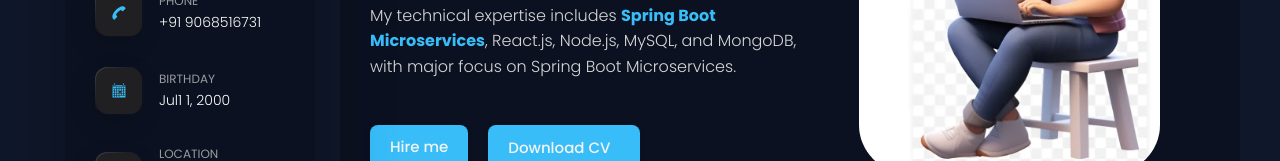
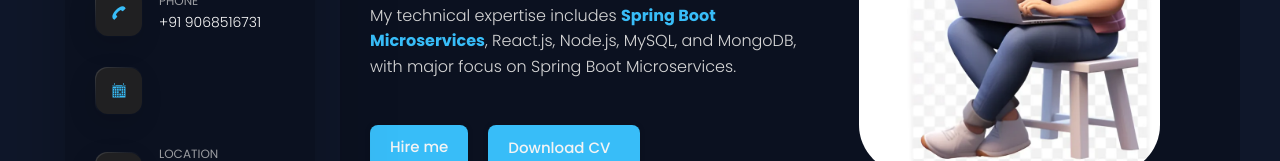
Before and after one commit to Aadil1720/MyPortfolio, a React (Vite) app: page / in a window 1280 px wide. Shown: the part 424-585 px from the top of the page. Built offline with nearby package versions, Linux system fonts and the light colour scheme.

Commit message:
Update Sidebar.jsx

```diff
--- a/src/components/Sidebar.jsx
+++ b/src/components/Sidebar.jsx
@@ -64,11 +64,6 @@ const Sidebar = () => {
 
               </div>
 
-              <div className="contact-info">
-                <p className="contact-title">Birthday</p>
-
-                <time dateTime="1982-06-23">Jul1 1, 2000</time>
-              </div>
             </li>
 
             <li className="contact-item">
```
